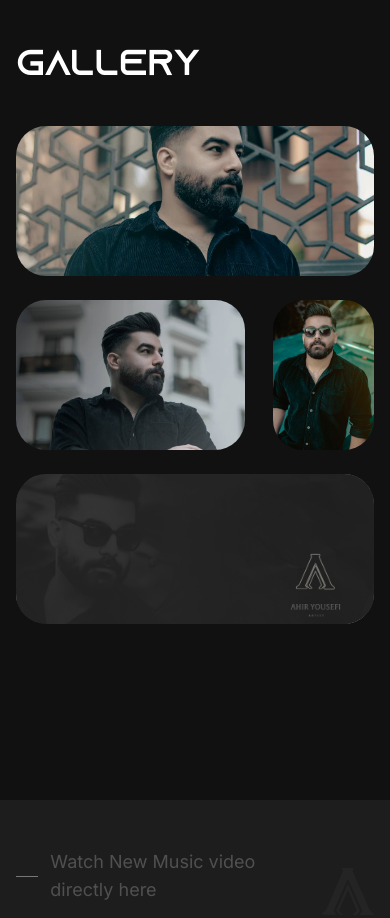
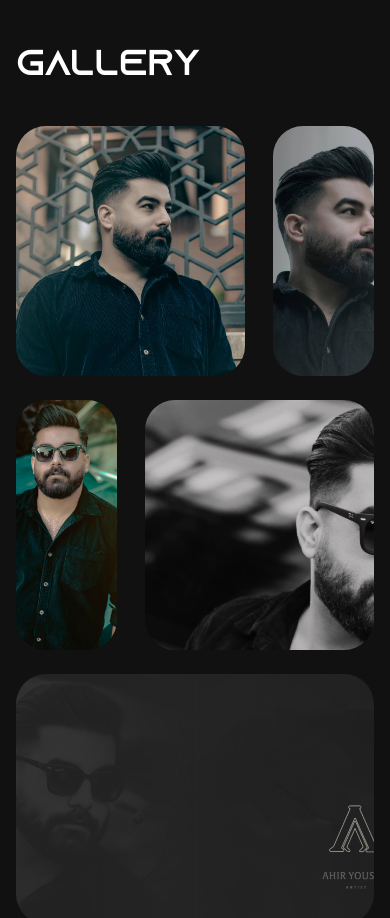
Before and after one commit to MiladDevarts/ahir-yousefi, a Next.js app: page / in a window 390 px wide. Shown: the part 6380-7298 px from the top of the page. Built offline with nearby package versions, Linux system fonts and the light colour scheme.

Commit message:
fix: edit galley layouting

```diff
--- a/components/Gallery/index.tsx
+++ b/components/Gallery/index.tsx
@@ -26,11 +26,11 @@ const Gallery = () => {
                 Gallery
             </h2>
             <div className='grid grid-cols-3 lg:grid-cols-12 grid-rows-3 lg:grid-rows-2 gap-x-7 gap-y-6'>
-                <div data-aos="fade-right" data-aos-duration="1000" className='rounded-[30px] w-full h-[150px] lg:h-[350px] bg-white row-start-1 row-end-2 col-start-1 col-end-4 lg:row-start-1 lg:row-end-2 lg:col-start-1 lg:col-end-5 bg-cover bg-center  transition-[background-size]' style={{ backgroundImage: `url('/images/gallery/1.jpg')` }}></div>
-                <div data-aos="fade-up" data-aos-duration="1000" className='rounded-[30px] w-full h-[150px] lg:h-[350px] bg-white row-start-2 row-end-3 col-start-1 col-end-3 lg:row-start-1 lg:row-end-2 lg:col-start-5 lg:col-end-10 bg-cover bg-center' style={{ backgroundImage: `url('/images/gallery/2.jpg')` }}></div>
-                <div data-aos="fade-left" data-aos-duration="1000" className='rounded-[30px] w-full h-[150px] lg:h-[350px] bg-white row-start-2 row-end-3 col-strat-3 col-end-4 lg:row-start-1 lg:row-end-2 lg:col-start-10 lg:col-end-13 bg-cover bg-center' style={{ backgroundImage: `url('/images/gallery/4.jpg')` }}></div>
-                <div data-aos="fade-down" data-aos-duration="1000" className='rounded-[30px] w-full h-[150px] lg:h-[350px] bg-white row-start-3 row-end-4 col-start-1 col-end-4 lg:row-start-2 lg:row-end-3 lg:col-span-12 bg-cover bg-center' style={{ backgroundImage: `url('/images/gallery/3.jpg')` }}></div>
-                <div data-aos="fade-down" data-aos-duration="1000" className='rounded-[30px] w-full h-[150px] lg:h-[350px] bg-white row-start-3 row-end-4 col-start-1 col-end-4 lg:row-start-2 lg:row-end-3 lg:col-span-12 bg-cover bg-center' style={{ backgroundImage: `url('/images/gallery/5.jpg')` }}></div>
+                <div data-aos="fade-right" data-aos-duration="1000" className='rounded-[30px] w-full h-[250px] lg:h-[350px] bg-white row-start-1 row-end-2 col-start-1 col-end-3 lg:row-start-1 lg:row-end-2 lg:col-start-1 lg:col-end-5 bg-cover bg-center  transition-[background-size]' style={{ backgroundImage: `url('/images/gallery/1.jpg')` }}></div>
+                <div data-aos="fade-up" data-aos-duration="1000" className='rounded-[30px] w-full h-[250px] lg:h-[350px] bg-white row-start-1 row-end-2 col-start-3 col-end-4 lg:row-start-1 lg:row-end-2 lg:col-start-5 lg:col-end-10 bg-cover bg-center' style={{ backgroundImage: `url('/images/gallery/2.jpg')` }}></div>
+                <div data-aos="fade-left" data-aos-duration="1000" className='rounded-[30px] w-full h-[250px] lg:h-[350px] bg-white row-start-2 row-end-3 col-start-1 col-end-2 lg:row-start-1 lg:row-end-2 lg:col-start-10 lg:col-end-13 bg-cover bg-center' style={{ backgroundImage: `url('/images/gallery/4.jpg')` }}></div>
+                <div data-aos="fade-down" data-aos-duration="1000" className='rounded-[30px] w-full h-[250px] lg:h-[350px] bg-white row-start-2 row-end-3 col-start-2 col-end-4 lg:row-start-2 lg:row-end-3 lg:col-start-1 lg:col-end-7 bg-cover bg-center' style={{ backgroundImage: `url('/images/gallery/3.jpg')` }}></div>
+                <div data-aos="fade-down" data-aos-duration="1000" className='rounded-[30px] w-full h-[250px] lg:h-[350px] bg-white row-start-3 row-end-4 col-start-1 col-end-4 lg:row-start-2 lg:row-end-3 lg:col-start-7 lg:col-end-13 bg-cover bg-center' style={{ backgroundImage: `url('/images/gallery/5.jpg')` }}></div>
             </div>
         </section>
     )
```
